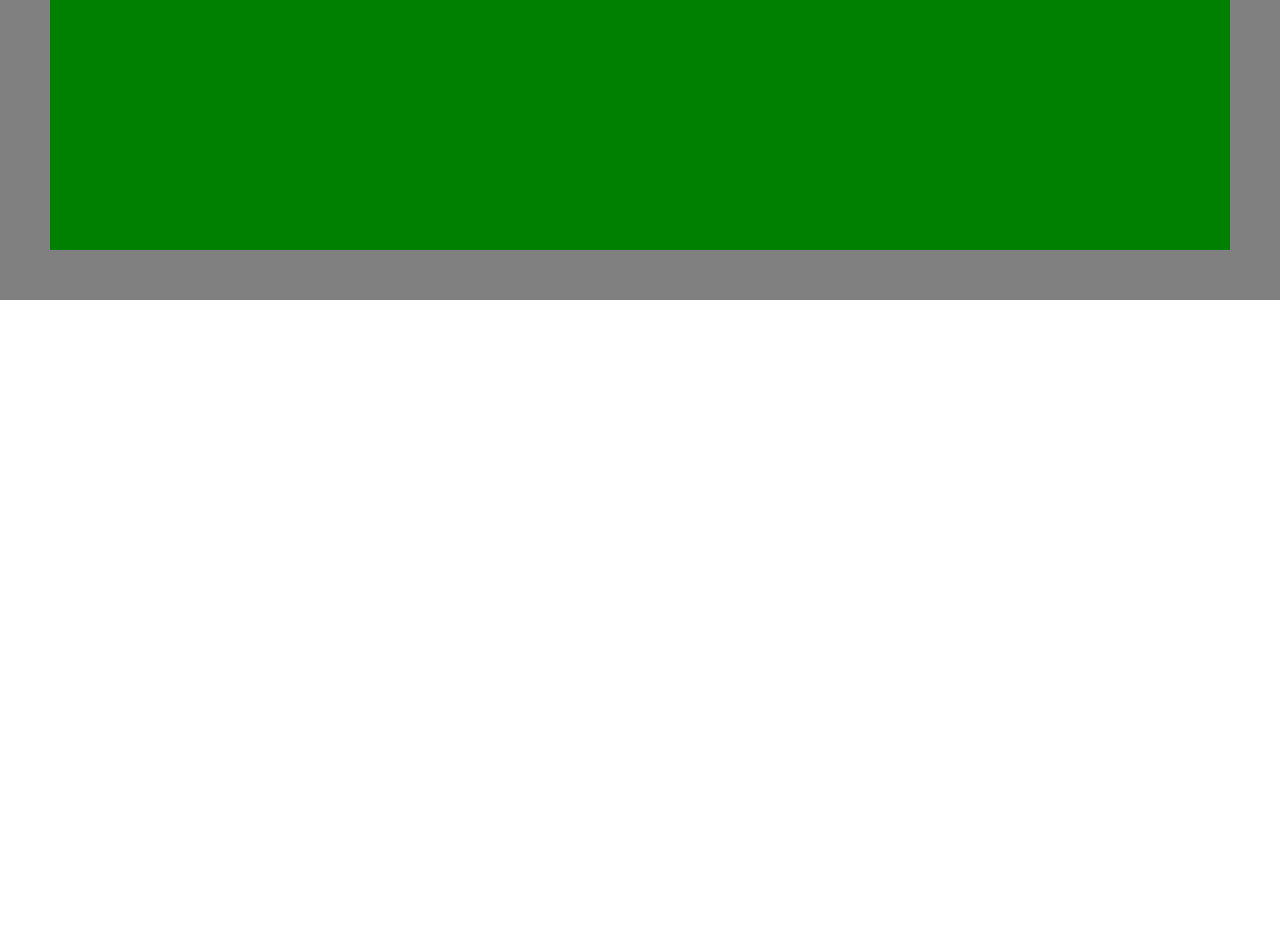
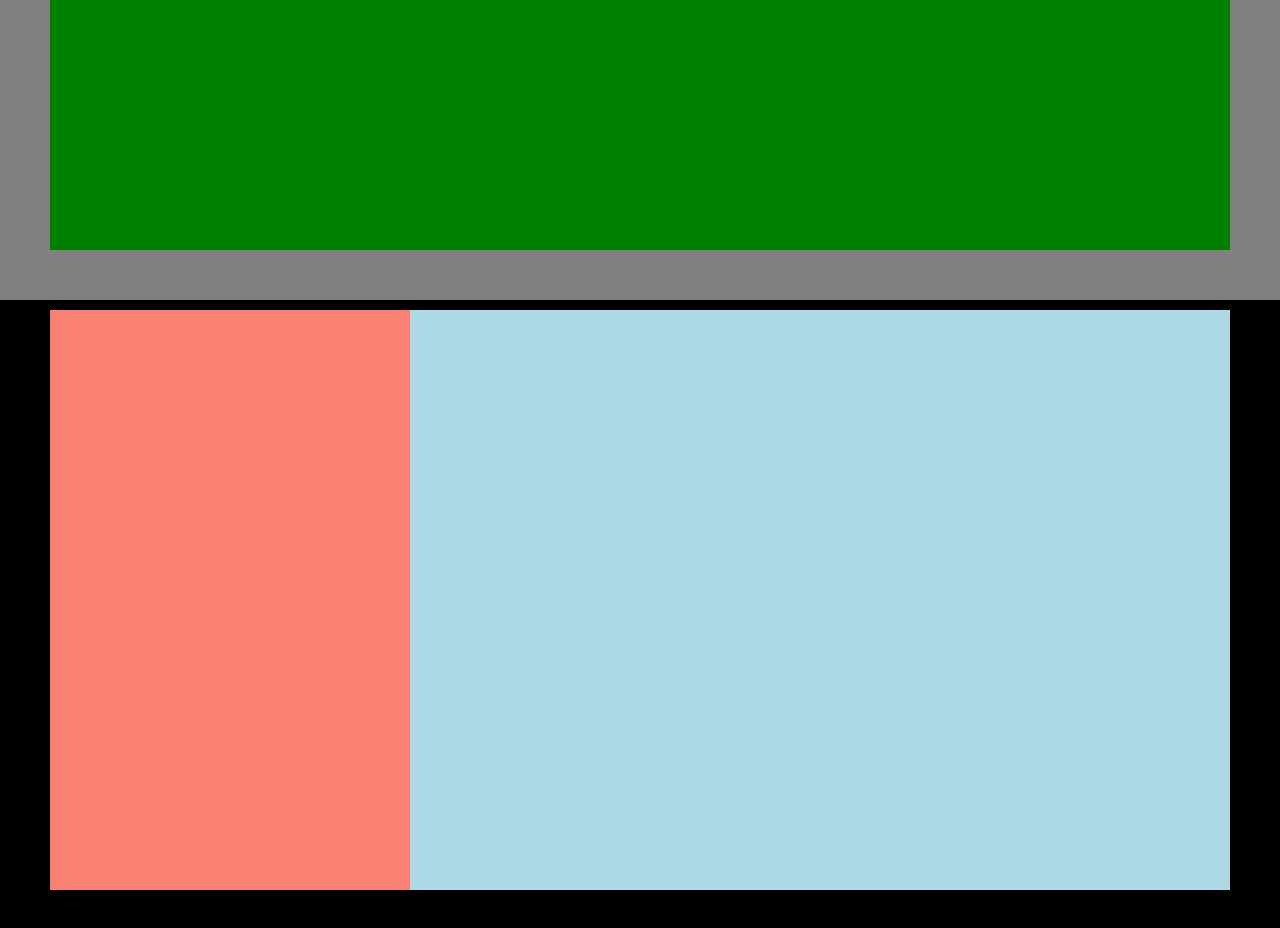
Before and after one commit to anto-iorfida/htmlcss-struttura-discord, a plain HTML site: page index.html in a window 1280 px wide. Shown: the part 3080-4008 px from the top of the page. Before the commit the page ends 3380 px from the top, so only its background shows below. Drawn offline with Linux system fonts and the light colour scheme.

Commit message:
feat:add section 6 in main

```diff
--- a/index.html
+++ b/index.html
@@ -43,7 +43,15 @@
             <div class="element-1"></div>
        </div>
     </section>
-    <section class="section-"></section>
+    <section class="section-6">
+        <div class="contenitor-section">
+            <div class="element-1"></div>
+            <div class="element-2"></div>
+            <div class="element-3"></div>
+            <div class="element-4"></div>
+            <div class="element-5"></div>
+       </div>
+    </section>
     <footer></footer>
 
 </body>
--- a/style.css
+++ b/style.css
@@ -48,8 +48,6 @@ header{
     background-color: blue;
     padding: 50px 0;
 }
-
-
 .section-2{
     background-color: white;
     height: 600px;
@@ -69,6 +67,12 @@ header{
     background-color: gray;
     height: 1000px;
     padding: 50px 0;
+}
+.section-6{
+    background-color: black;
+    height: 630px;
+    padding-top: 10px;
+    padding-bottom: 40px;
 }
 .contenitor-section{
     max-width: 1180px;
@@ -120,5 +124,29 @@ header{
     width: 100%;
     height: 100%;
     background-color: green;
-
 }
+.section-6 .element-1{
+    width: 360px;
+    height: 100%;
+    background-color: salmon
+}
+.section-6 .element-2{
+    width: calc((100% - 360px) / 4);
+    height: 100%;
+    background-color: lightblue;
+}
+.section-6 .element-3{
+    width: calc((100% - 360px) / 4);
+    height: 100%;
+    background-color: lightblue;
+}
+.section-6 .element-4{
+    width: calc((100% - 360px) / 4);
+    height: 100%;
+    background-color: lightblue;
+}
+.section-6 .element-5{
+    width: calc((100% - 360px) / 4);
+    height: 100%;
+    background-color: lightblue;
+}
```
